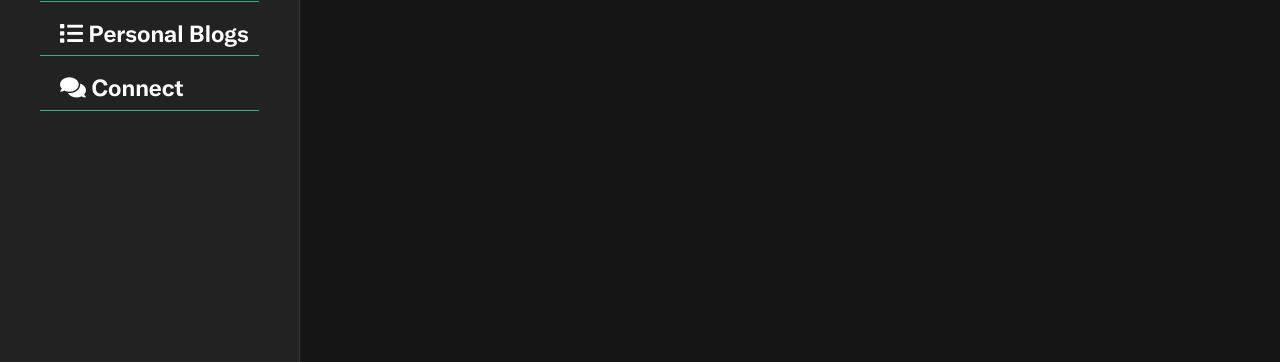
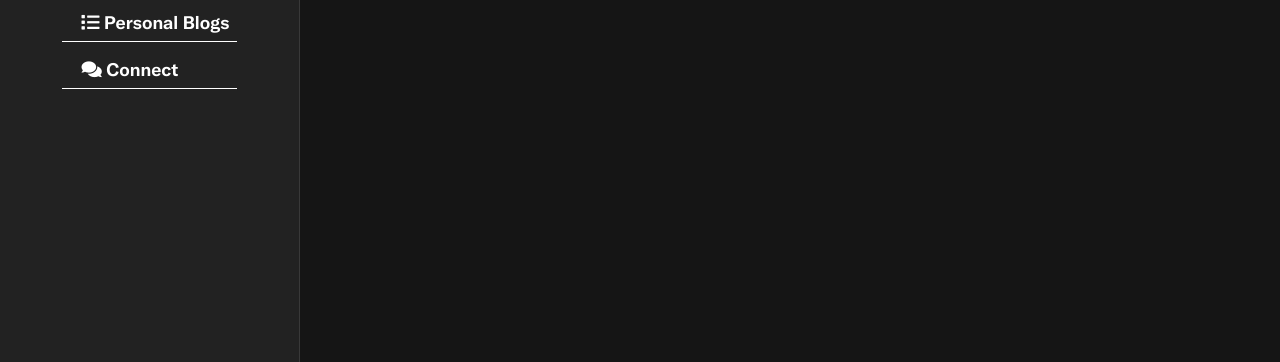
Before and after one commit to Inequilazitive/Inequilazitive.github.io, a website: page index.html in a window 1280 px wide. Shown: the part 438-800 px from the top of the page. Drawn offline with nearby package versions, Linux system fonts and the light colour scheme; a web font is replaced by a local one.

Commit message:
Side panel changes

```diff
--- a/css/style.css
+++ b/css/style.css
@@ -368,7 +368,7 @@ ul {
 
 /* Increase the size of the icons and text */
 .aside .nav li a {
-    font-size: 23px; /* Adjust the size as needed */
+    font-size: 18px; /* Adjust the size as needed */
 }
 
 /* Change the color of the icons and text */
@@ -433,8 +433,8 @@ ul {
     content: '';
     position: absolute;
     width: 100%; /* Set the width to cover the entire width of the navigation item */
-    height: 1px; /* Set the height of the line */
-    background-color: var(--skin-color); /* Set the color of the line */
+    height: 0.5px; /* Set the height of the line */
+    background-color: var(--name-color); /* Set the color of the line */
     bottom: -5px; /* Adjust the position of the line */
     left: 0;
 }
```
